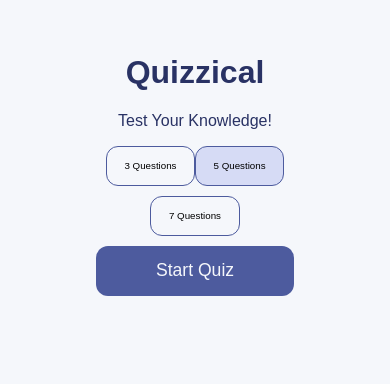
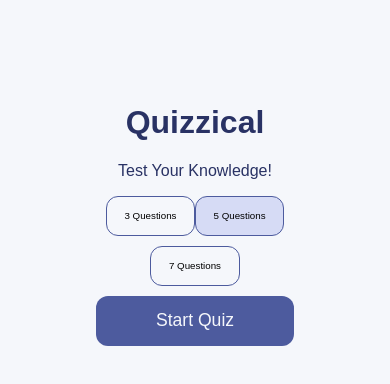
Before and after one commit to mverzi/Quizzical, a React (Vite) app: page / in a window 390 px wide. Shown: the part 258-642 px from the top of the page. Built offline with nearby package versions, Linux system fonts and the light colour scheme.

Commit message:
Added media query to fix questions being cut off on mobile

```diff
--- a/src/index.css
+++ b/src/index.css
@@ -11,6 +11,7 @@ body{
   align-items: center;
   height: 100vh;
   background-color: #F5F7FB;
+  overflow-y: auto;
 }
 
 main {
@@ -76,4 +77,8 @@ main {
   .question {
     font-size: 2.5vw;
   }
+
+  body {
+    margin-top: 50px;
+  }
 }
```
